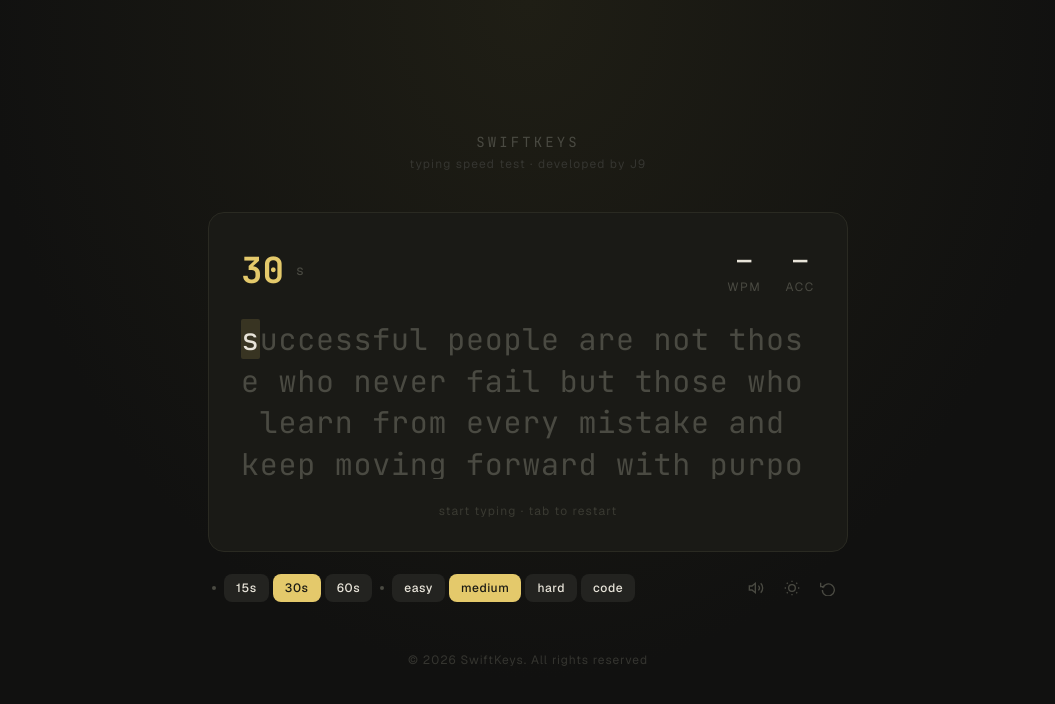
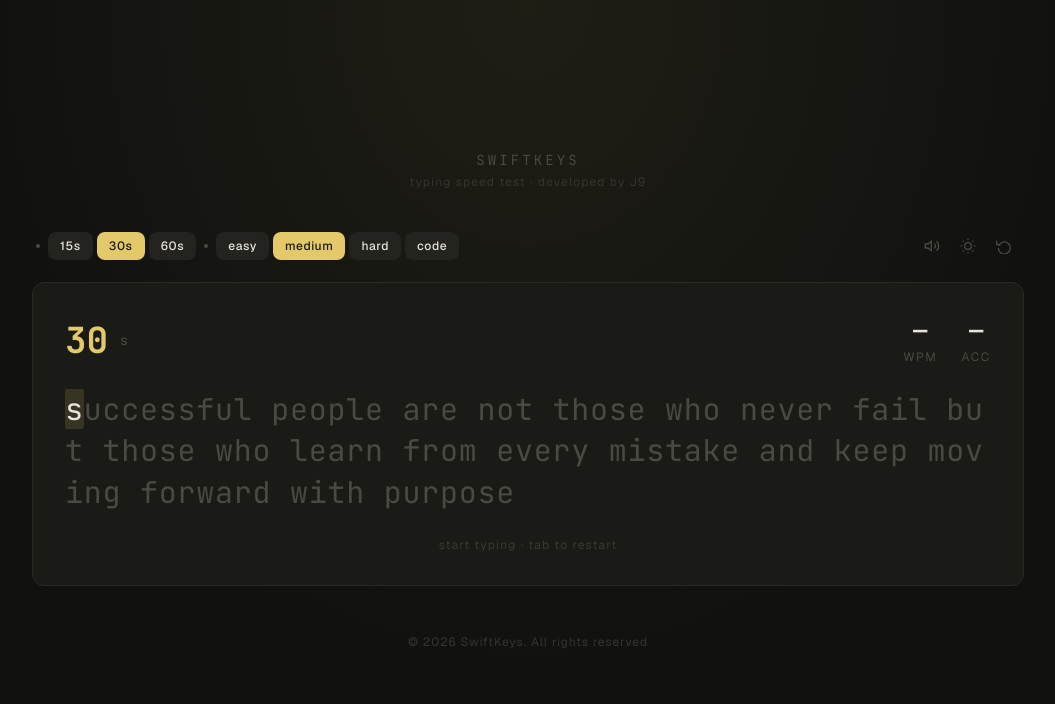
Before and after one commit to janinevallente/swiftkeys, a Next.js app: page / in a window 1280 px wide. Shown: the top 704 px of the page, without its empty margins (112-1167 px from the left). Built offline with nearby package versions, Linux system fonts and the light colour scheme.

Commit message:
enh: updated control bar layout

```diff
--- a/src/components/typing/TypingTest.tsx
+++ b/src/components/typing/TypingTest.tsx
@@ -128,9 +128,23 @@
   const hintColor = isDark ? "#4a4a42" : "#b4afa6";
 
   return (
-    <div className="w-full max-w-2xl mx-auto px-4">
+    <div className="w-full max-w-5xl mx-auto px-4">
+      <div className="mb-5 px-1">
+        <ControlBar
+          duration={duration}
+          difficulty={difficulty}
+          soundEnabled={soundEnabled}
+          isDark={isDark}
+          onDuration={handleDuration}
+          onDifficulty={handleDifficulty}
+          onToggleSound={() => setSoundEnabled((s) => !s)}
+          onToggleTheme={onToggleTheme}
+          onRestart={handleRestart}
+          status={status}
+        />
+      </div>
       <motion.div
-        className="relative rounded-2xl p-6 md:p-8"
+        className="relative rounded-xl p-6 md:p-8"
         style={{ background: cardBg, border: `1px solid ${cardBorder}` }}
         onClick={focusInput}
       >
@@ -194,21 +208,6 @@
           )}
         </AnimatePresence>
       </motion.div>
-
-      <div className="mt-5 px-1">
-        <ControlBar
-          duration={duration}
-          difficulty={difficulty}
-          soundEnabled={soundEnabled}
-          isDark={isDark}
-          onDuration={handleDuration}
-          onDifficulty={handleDifficulty}
-          onToggleSound={() => setSoundEnabled((s) => !s)}
-          onToggleTheme={onToggleTheme}
-          onRestart={handleRestart}
-          status={status}
-        />
-      </div>
     </div>
   );
 }
```
